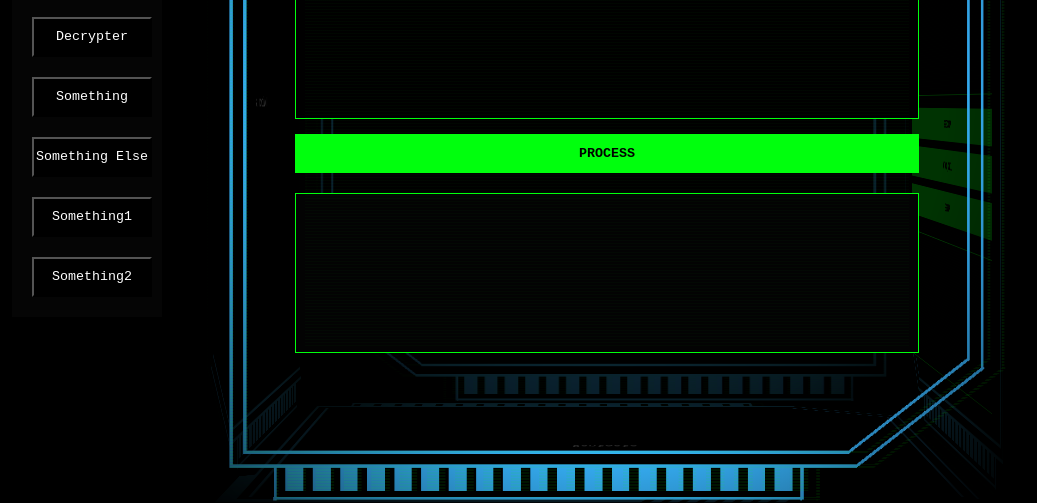
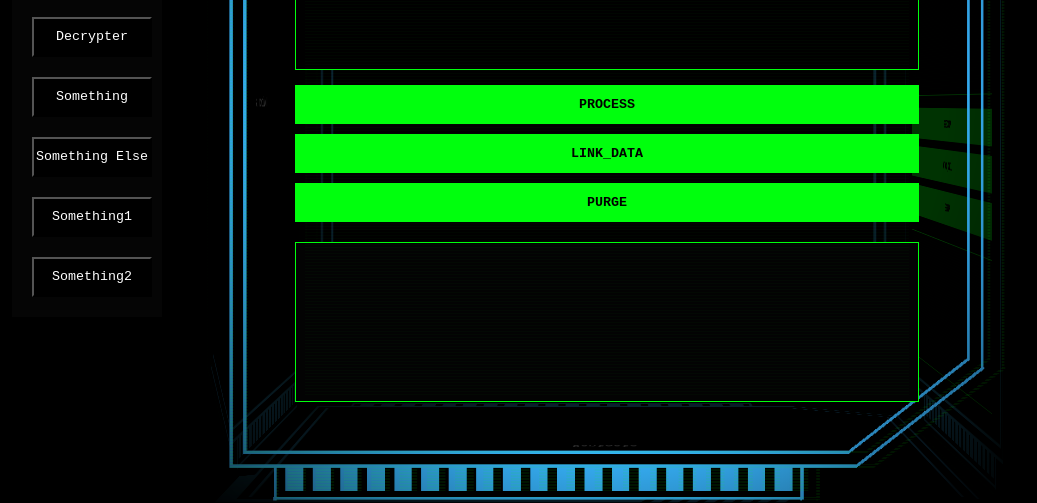
Before and after one commit to ZvonimirZlo/zifra-predator, a plain HTML site: page index.html in a window 1280 px wide. Shown: the part 297-800 px from the top of the page, without its empty margins (138-1175 px from the left). Drawn offline with nearby package versions, Linux system fonts and the light colour scheme.

Commit message:
Added enc text funtionality

```diff
--- a/index.html
+++ b/index.html
@@ -55,6 +55,12 @@
                         <label>PLAINTEXT</label>
                         <textarea class="mainInput" placeholder="Message..."></textarea>
                         <button onclick="handleEncrypt()">PROCESS</button>
+                        <div class="terminal-controls">
+                            <button onclick="terminalPaste('.cube-face-front .mainInput')"
+                                class="control-btn">LINK_DATA</button>
+                            <button onclick="terminalPurge('.cube-face-front .mainInput')"
+                                class="control-btn">PURGE</button>
+                        </div>
                         <textarea readonly class="resultOutput output-box"></textarea>
                     </div>
                 </div>
--- a/script.js
+++ b/script.js
@@ -1,39 +1,7 @@
 
-// const titleEl = document.querySelector('.terminal-title');
-// const finalString = titleEl.innerText;
-// const glitchChars = "0123456789%&#$@<>[]+-/*";
+//Reusable functions for inputs and outputs handling
 
-// anime({
-//     targets: titleEl,
-//     duration: 2000,
-//     easing: 'easeInOutQuad',
-//     update: function(anim) {
-//         // As progress goes from 0 to 100, we slowly reveal the real letters
-//         const currentProgress = Math.floor(anim.progress / 100 * finalString.length);
-
-//         const scrambled = finalString.split('').map((char, index) => {
-//             if (index < currentProgress) return char; // Confirmed letter
-//             return glitchChars[Math.floor(Math.random() * glitchChars.length)]; // Noise
-//         }).join('');
-
-//         titleEl.innerText = scrambled;
-//     },
-//     complete: () => {
-//         titleEl.innerText = finalString; // Ensure it's perfect at the end
-//         // Trigger the cube's entry here!
-//         showCube();
-//     }
-// });
-
-// document.addEventListener('mousemove', (e) => {
-//     const moveX = (e.clientX - window.innerWidth / 2) * 0.01;
-//     const moveY = (e.clientY - window.innerHeight / 2) * 0.01;
-
-//     // Shifts the background image slightly based on mouse position
-//     document.body.style.backgroundPosition = `calc(50% + ${moveX}px) calc(50% + ${moveY}px)`;
-// });
-
-
+//Paste
 async function terminalPaste(selector) {
     const target = document.querySelector(selector);
     try {
@@ -50,7 +18,7 @@ async function terminalPaste(selector) {
         console.warn("Clipboard access denied or not available.");
     }
 }
-
+ //Delete
 function terminalPurge(selector) {
     const target = document.querySelector(selector);
     target.value = '';
@@ -63,7 +31,7 @@ function terminalPurge(selector) {
         easing: 'linear'
     });
 }
-
+//Copy
 function terminalCopy(selector) {
     const target = document.querySelector(selector);
     navigator.clipboard.writeText(target.value);
@@ -75,10 +43,9 @@ function terminalCopy(selector) {
     setTimeout(() => btn.innerText = originalText, 1500);
 }
 
-//////////////////////////////////////////////////////////////////////
 
 
-const panelTitle = document.querySelector('.terminal-title'); // The one on your front face
+const panelTitle = document.querySelector('.terminal-title');
 const finalHumanText = "ENCRYPTION_ACTIVE";
 const alienChars = "0123456789%&#$@";
 
@@ -128,6 +95,7 @@ const clickOnSide = (side) => {
   cube.setAttribute("data-side", side);
 };
 
+//Cube rotator
 document.querySelectorAll(".btn").forEach(btn => {
   btn.addEventListener("click", (e) => {
     const sideToTurn = e.target.dataset.side;
```
